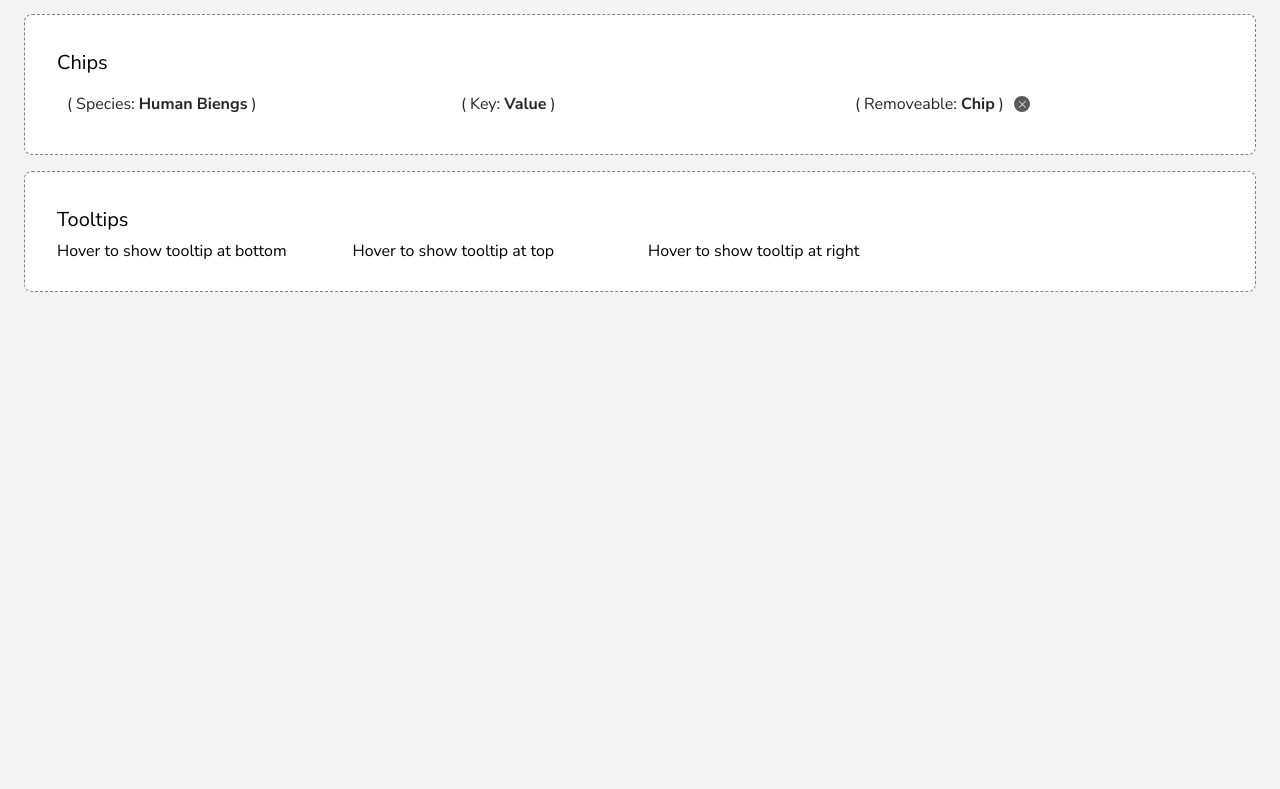
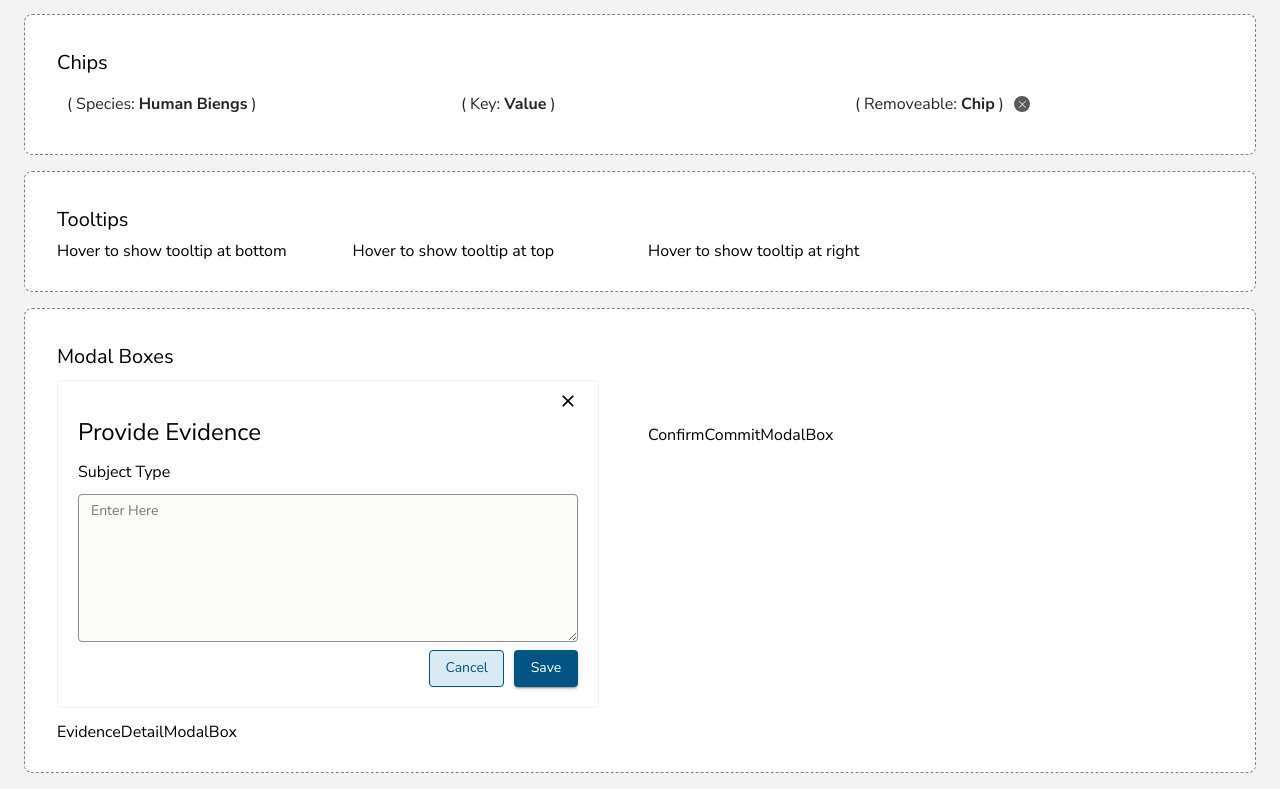
Before and after one commit to neointeraction/euclid, a React (Create React App) app: page /#/uikit in a window 1280 px wide. Shown: the part 2382-3171 px from the top of the page. Before the commit the page ends 2690 px from the top, so only its background shows below. Built offline with nearby package versions, Linux system fonts and the light colour scheme.

Commit message:
Added the the first modal box on figma modal box components
I added the modal box with the form (provide evidence)

```diff
--- a/src/components/Input/Input.js
+++ b/src/components/Input/Input.js
@@ -1,52 +1,52 @@
-import React from "react";
+import React from 'react';
 
-import { styled } from "@mui/material/styles";
-import InputBase from "@mui/material/InputBase";
-import TextareaAutosize from "@mui/material/TextareaAutosize";
+import { styled } from '@mui/material/styles';
+import InputBase from '@mui/material/InputBase';
+import TextareaAutosize from '@mui/material/TextareaAutosize';
 
-import InputLabel from "@mui/material/InputLabel";
-import FormControl from "@mui/material/FormControl";
+import InputLabel from '@mui/material/InputLabel';
+import FormControl from '@mui/material/FormControl';
 
-import { InputContainer, ErrorText } from "./input.styles";
+import { InputContainer, ErrorText } from './input.styles';
 
 const CustomInput = styled(InputBase)(({ theme }) => ({
-  "label + &": {
+  'label + &': {
     marginTop: theme.spacing(3),
     fontSize: 16,
   },
-  "& .MuiInputBase-input": {
+  '& .MuiInputBase-input': {
     borderRadius: 4,
-    position: "relative",
-    backgroundColor: theme.palette.mode === "light" ? "#fcfcfb" : "#2b2b2b",
-    border: "1px solid #8C8C8C",
+    position: 'relative',
+    backgroundColor: theme.palette.mode === 'light' ? '#fcfcfb' : '#2b2b2b',
+    border: '1px solid #8C8C8C',
     fontSize: 14,
-    width: "100%",
-    padding: "6px 12px",
+    width: '100%',
+    padding: '6px 12px',
     transition: theme.transitions.create([
-      "border-color",
-      "background-color",
-      "box-shadow",
+      'border-color',
+      'background-color',
+      'box-shadow',
     ]),
-    "&:focus": {
-      borderColor: "#005585",
+    '&:focus': {
+      borderColor: '#005585',
     },
   },
 }));
 
 const CustomTextArea = styled(TextareaAutosize)(({ theme }) => ({
-  "label + &": {
+  'label + &': {
     marginTop: theme.spacing(3),
     fontFamily: "'Nunito Sans', sans-serif",
     borderRadius: 4,
     fontSize: 14,
-    padding: "6px 12px",
-    border: "1px solid #8C8C8C",
-    backgroundColor: theme.palette.mode === "light" ? "#fcfcfb" : "#2b2b2b",
-    "&:focus": {
-      borderColor: "#005585",
+    padding: '6px 12px',
+    border: '1px solid #8C8C8C',
+    backgroundColor: theme.palette.mode === 'light' ? '#fcfcfb' : '#2b2b2b',
+    '&:focus': {
+      borderColor: '#005585',
     },
-    "&:placeholder": {
-      color: "#005585",
+    '&:placeholder': {
+      color: '#005585',
     },
   },
 }));
@@ -72,16 +72,17 @@ const Input = ({
           <CustomTextArea
             className="TextArea-input"
             minRows={4}
-            placeholder={placeholder ? placeholder : "Enter Text"}
-            style={{ maxWidth: "100%" }}
+            placeholder={placeholder ? placeholder : 'Enter Text'}
+            style={{ maxWidth: '100%' }}
             value={value}
             defaultValue={defaultValue}
             disabled={isDisabled}
             required={isRequired}
+            {...rest}
           />
         ) : (
           <CustomInput
-            placeholder={placeholder ? placeholder : "Enter Text"}
+            placeholder={placeholder ? placeholder : 'Enter Text'}
             value={value}
             defaultValue={defaultValue}
             disabled={isDisabled}
--- /dev/null
+++ b/src/components/ModalBoxes/ConfirmCommitModalBox.js
@@ -0,0 +1,7 @@
+import React from 'react';
+
+const ConfirmCommitModalBox = () => {
+  return <div>ConfirmCommitModalBox</div>;
+};
+
+export default ConfirmCommitModalBox;
--- /dev/null
+++ b/src/components/ModalBoxes/EvidenceDetailModalBox.js
@@ -0,0 +1,7 @@
+import React from 'react';
+
+const EvidenceDetailModalBox = () => {
+  return <div>EvidenceDetailModalBox</div>;
+};
+
+export default EvidenceDetailModalBox;
--- /dev/null
+++ b/src/components/ModalBoxes/ProvideEvidenceModalBox.js
@@ -0,0 +1,67 @@
+import PropTypes from 'prop-types';
+import CloseIcon from '@mui/icons-material/Close';
+
+import { ProvideEvidenceModalBoxContainer } from './modalboxes.styles';
+import { Typography } from '@mui/material';
+import Input from 'components/Input';
+import Button from 'components/Button';
+
+const ProvideEvidenceModalBox = ({ onClose }) => {
+  return (
+    <ProvideEvidenceModalBoxContainer>
+      <div style={{ position: 'relative' }}>
+        <CloseIcon
+          style={{
+            cursor: 'pointer',
+            position: 'absolute',
+            top: '0px',
+            right: '0px',
+          }}
+          onClick={onClose}
+          fontSize="small"
+        />
+      </div>
+      <Typography
+        variant="h5"
+        style={{ marginTop: '25px', marginBottom: '10px' }}
+      >
+        Provide Evidence
+      </Typography>
+      <Typography variant="subtitle1">Subject Type</Typography>
+      <div style={{ marginTop: '-16px' }}>
+        <Input
+          style={{
+            maxHeight: '134px',
+            height: '134px',
+          }}
+          isMulti
+          placeholder="Enter Here"
+        />
+        <div
+          style={{
+            display: 'flex',
+            justifyContent: 'space-between',
+          }}
+        >
+          <div />
+          <div
+            style={{
+              display: 'flex',
+              gap: '10px',
+              marginTop: '8px',
+            }}
+          >
+            <Button variant="outlined" btnText="Cancel" />
+            <Button variant="contained" btnText="Save" />
+          </div>
+        </div>
+      </div>
+    </ProvideEvidenceModalBoxContainer>
+  );
+};
+
+ProvideEvidenceModalBox.propTypes = {
+  onClose: PropTypes.func,
+};
+
+export default ProvideEvidenceModalBox;
--- /dev/null
+++ b/src/components/ModalBoxes/index.js
@@ -0,0 +1,3 @@
+export { default as ProvideEvidenceModalBox } from './ProvideEvidenceModalBox';
+export { default as ConfirmCommitModalBox } from './ConfirmCommitModalBox';
+export { default as EvidenceDetailModalBox } from './EvidenceDetailModalBox';
--- /dev/null
+++ b/src/components/ModalBoxes/modalboxes.styles.js
@@ -0,0 +1,12 @@
+import styled from 'styled-components';
+
+// styles for ProvideEvidenceModalBox
+export const ProvideEvidenceModalBoxContainer = styled.div`
+  width: 500px;
+  max-height: 300px;
+  background-color: #fff;
+  padding: 10px 20px 20px;
+  border: 1px solid #f0f0f0;
+  border-radius: 4px;
+  overflow-x: hidden;
+`;
--- a/src/components/Tooltip/Tooltip.js
+++ b/src/components/Tooltip/Tooltip.js
@@ -2,7 +2,7 @@ import Tooltip from '@mui/material/Tooltip';
 import PropTypes from 'prop-types';
 import { CustomTooltipContainer } from './tooltip.styles';
 
-const CustomTooltip = ({ message, children, position = 'top' }) => {
+const CustomTooltip = ({ message, children, position = 'top', ...rest }) => {
   return (
     <CustomTooltipContainer>
       <Tooltip
@@ -24,6 +24,7 @@ const CustomTooltip = ({ message, children, position = 'top' }) => {
           },
         }}
         placement={position}
+        {...rest}
       >
         <div>{children}</div>
       </Tooltip>
--- a/src/pages/Uikit/Uikit.js
+++ b/src/pages/Uikit/Uikit.js
@@ -28,6 +28,11 @@ import ChevronRightOutlinedIcon from '@mui/icons-material/ChevronRightOutlined';
 import ChevronLeftOutlinedIcon from '@mui/icons-material/ChevronLeftOutlined';
 import DeleteOutlineOutlinedIcon from '@mui/icons-material/DeleteOutlineOutlined';
 import Tooltip from 'components/Tooltip';
+import {
+  ConfirmCommitModalBox,
+  EvidenceDetailModalBox,
+  ProvideEvidenceModalBox,
+} from 'components/ModalBoxes';
 
 const Uikit = () => {
   const [age, setAge] = React.useState('');
@@ -441,6 +446,33 @@ const Uikit = () => {
           </Grid>
         </Grid>
       </Box>
+      <Box
+        sx={{
+          flexGrow: 1,
+          p: 4,
+          border: '1px dashed grey',
+          marginBottom: 2,
+          borderRadius: 2,
+          backgroundColor: '#fff',
+        }}
+      >
+        <Typography variant="h6" gutterBottom component="div">
+          Modal Boxes
+        </Typography>
+        <Grid container spacing={2} alignItems="baseline">
+          <Grid item xs={6}>
+            <ProvideEvidenceModalBox
+              onClose={() => console.log('Close modal box')}
+            />
+          </Grid>
+          <Grid item xs={6}>
+            <ConfirmCommitModalBox />
+          </Grid>
+          <Grid item xs={6}>
+            <EvidenceDetailModalBox />
+          </Grid>
+        </Grid>
+      </Box>
     </div>
   );
 };
```
